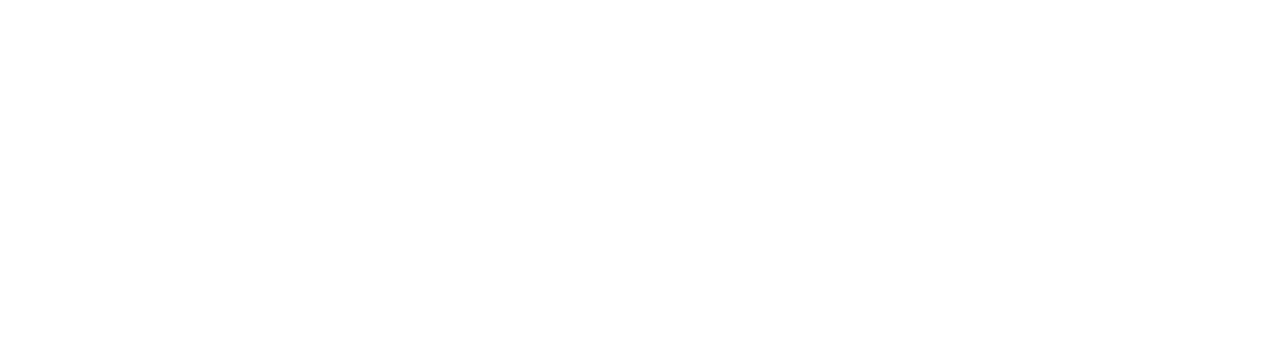
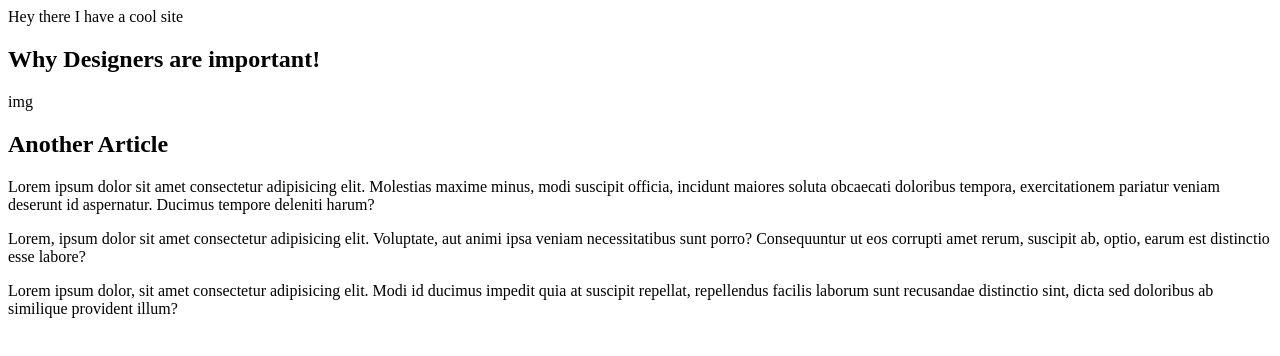
Before and after one commit to KyleJTodd/csswarmup, a plain HTML site: page index.html in a window 1280 px wide. Drawn offline with Linux system fonts and the light colour scheme.

Commit message:
adding assets folder

```diff
--- a/index.html
+++ b/index.html
@@ -5,11 +5,34 @@
   <meta charset="UTF-8">
   <meta name="viewport" content="width=device-width, initial-scale=1.0">
   <meta http-equiv="X-UA-Compatible" content="ie=edge">
-
   <title>CSS Warmup</title>
 </head>
 
+<main>
+
+</main>
+
 <body>
+  <header>
+    Hey there I have a cool site
+  </header>
+  <section>
+    <h1>Why Designers are important!</h1>
+  </section>
+  <section>
+    img
+    <h1>Another Article</h1>
+    <p>Lorem ipsum dolor sit amet consectetur adipisicing elit. Molestias maxime minus, modi suscipit officia, incidunt
+      maiores soluta obcaecati doloribus tempora, exercitationem pariatur veniam deserunt id aspernatur. Ducimus tempore
+      deleniti harum?</p>
+  </section>
+  <section>
+    <p>Lorem, ipsum dolor sit amet consectetur adipisicing elit. Voluptate, aut animi ipsa veniam necessitatibus sunt
+      porro? Consequuntur ut eos corrupti amet rerum, suscipit ab, optio, earum est distinctio esse labore?</p>
+    <p>Lorem ipsum dolor, sit amet consectetur adipisicing elit. Modi id ducimus impedit quia at suscipit repellat,
+      repellendus facilis laborum sunt recusandae distinctio sint, dicta sed doloribus ab similique provident illum?</p>
+  </section>
+  <footer></footer>
 
 </body>
 
```
Also changed, not shown: assets/style.css (added).
